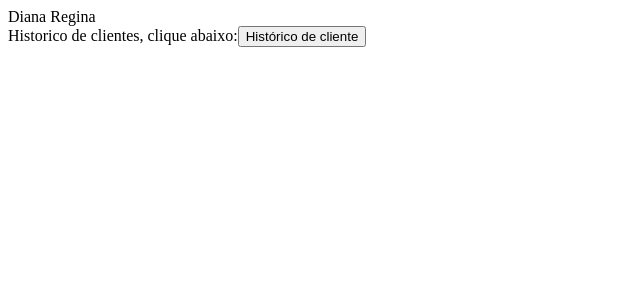
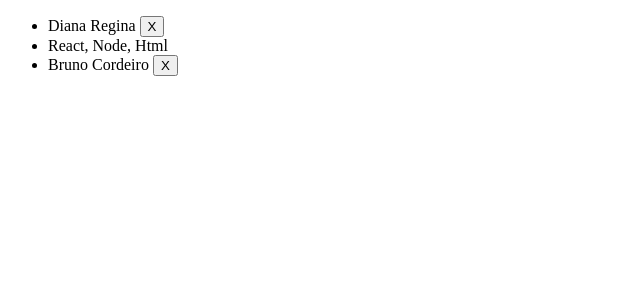
Before and after one commit to reginadiana/courses-react-dio, a React (Create React App) app: page / in a window 1280 px wide. Shown: the top 300 px of the page, without its empty margins (0-640 px from the left). Built offline with nearby package versions, Linux system fonts and the light colour scheme.

Commit message:
DOM manipulation

```diff
--- a/src/App.js
+++ b/src/App.js
@@ -1,29 +1,42 @@
 import React from 'react';
 
-const buttonHistoryClient = <button>Histórico de cliente</button>;
-const buttonAddClient = <button>Cadastrar cliente</button>;
-const hasCustomer = true;
+// mostrar as slikks
+// mostrar um botao com o id de cada cliente
+
+const listCustomers = [
+  {
+    id: '1',
+    name: 'Diana Regina',
+    skills: ['React, Node, Html']
+  },
+  {
+    id: '2',
+    name: 'Bruno Cordeiro',
+    skills: []
+  }
+];
 
 const App = () => {
+  const renderCustomers = (customer) => {
+    return(
+      <div key={`customer-${customer.id}`}>
+        <li>{customer.name} <button onClick={() => deleteCustomer(customer.id)}>X</button></li>
+        {customer.skills.map(renderSkills)}
+      </div>
+    );
+  };
 
-  const renderShowHistory = () =>
-    <div>Historico de clientes, clique abaixo:
-      {buttonHistoryClient}
-    </div>;
+  const deleteCustomer = (id) => {
+    alert(id);
+  };
 
-  const renderAddCustomer = () =>
-    <div>Clique abaixo para cadastrar um cliente:
-      {buttonAddClient}
-    </div>;
-
-  const customer = 'Diana Regina';
-
-  const showCustomer = () => hasCustomer ? customer : 'Sem cliente';
+  const renderSkills = (skill, index) => <li key={index}>{skill}</li>;
 
   return (
     <div className="App">
-      {showCustomer()}
-      {hasCustomer ? renderShowHistory() : renderAddCustomer() }
+      <ul>
+        {listCustomers.map(renderCustomers)}
+      </ul>
     </div>
   );
 };
```
